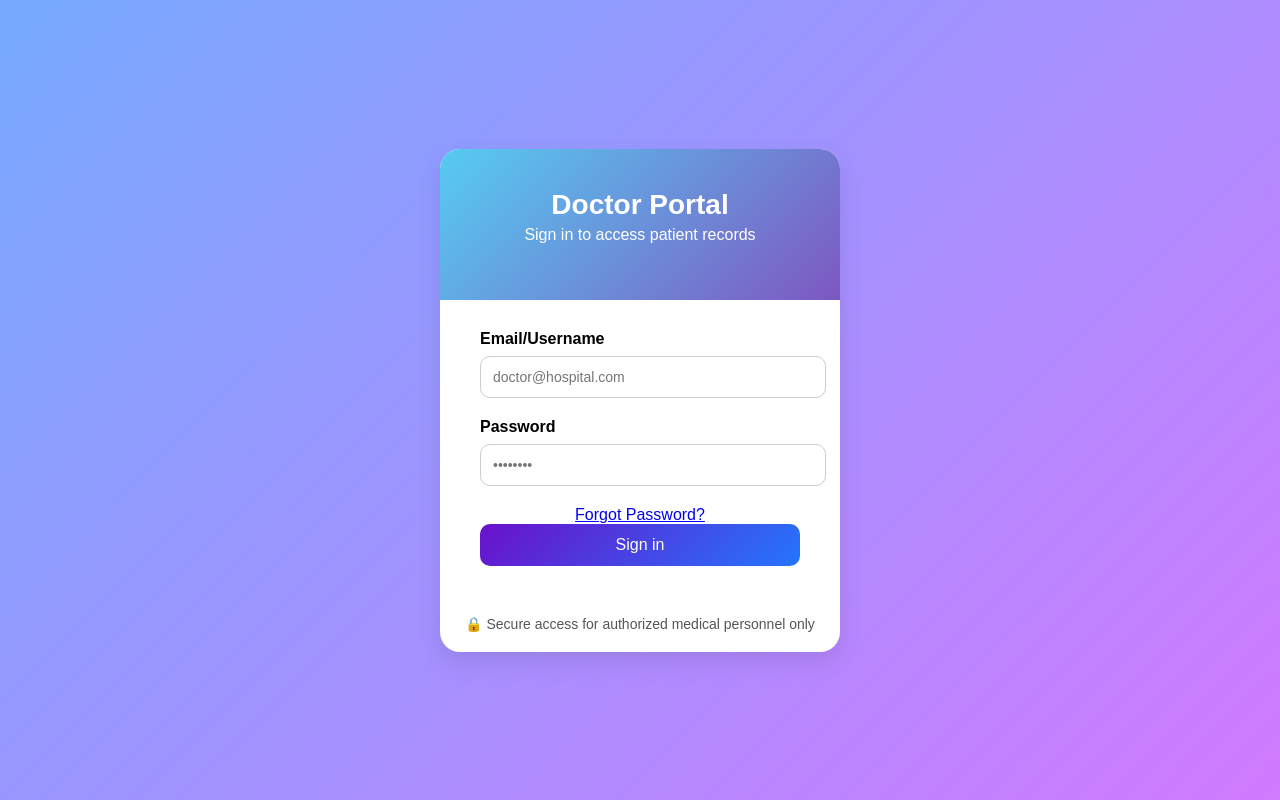
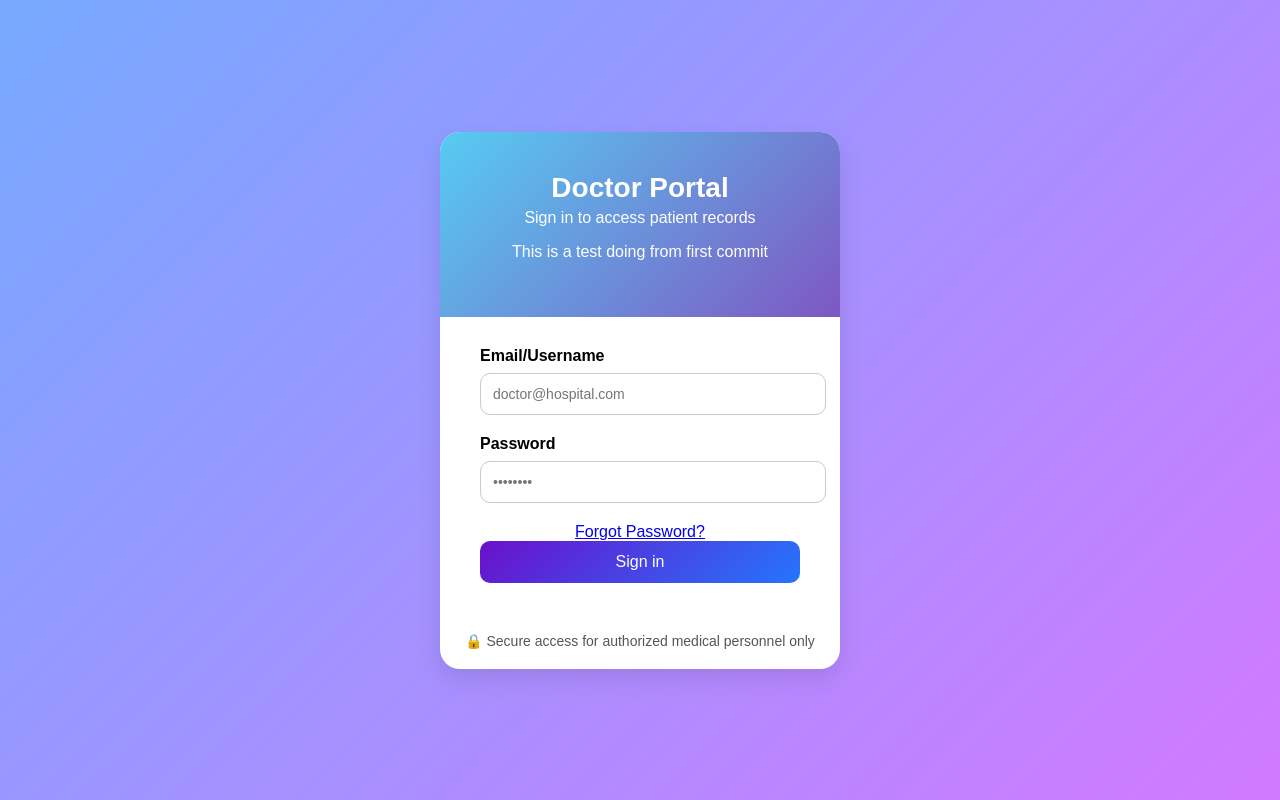
Before and after one commit to amit0006/Testing-, a plain HTML site: page index.html in a window 1280 px wide. Drawn offline with Linux system fonts and the light colour scheme.

Commit message:
First commit

```diff
--- a/index.html
+++ b/index.html
@@ -91,6 +91,7 @@
         <div class="header">
             <h2>Doctor Portal</h2>
             <p>Sign in to access patient records</p>
+            <p>This is a test doing from first commit</p>
         </div>
 
         <div class="form-container">
```
